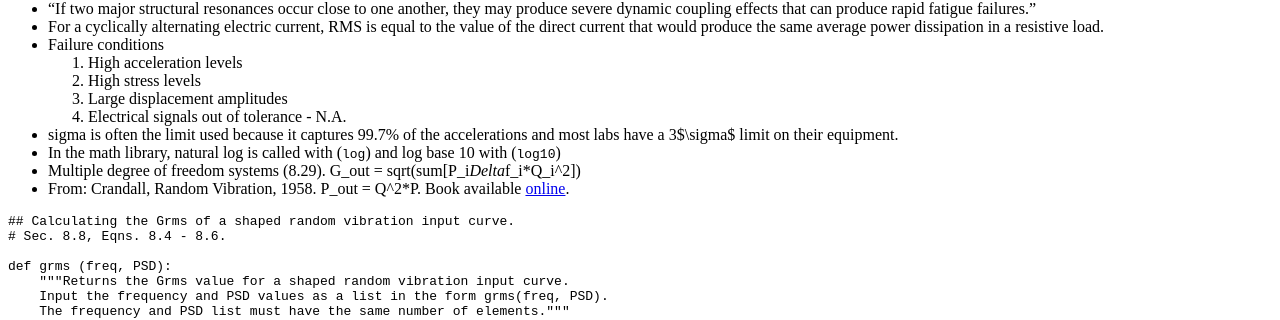
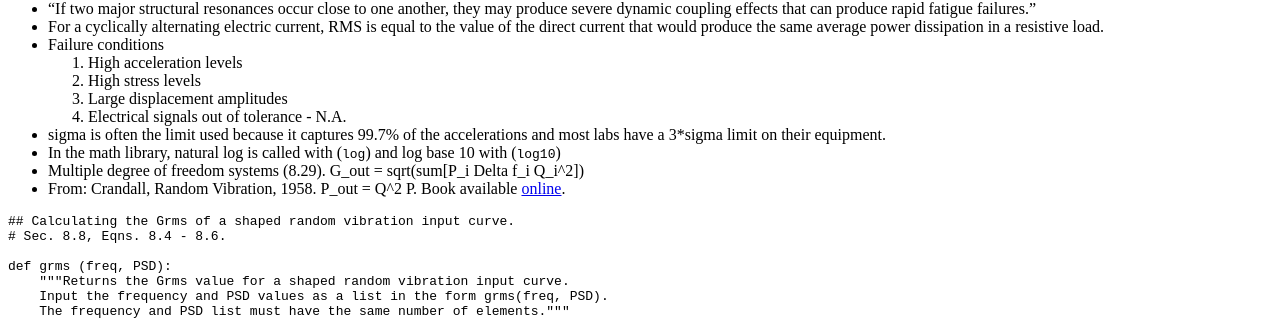
Before and after one commit to stembl/stembl.github.io, a Jekyll site: the page built from _posts/2016-12-16-vibration-analysis-for-electronic-equipment.md, in a window 1280 px wide and 1400 px high, scrolled down 1413 px. Shown: the part 134-454 px from the top of the window. Built offline with Jekyll 4.4.1, drawn with Linux system fonts in a browser that asks for light colours; comment, search, counter and statistics services are not loaded; some of the changed text lies outside the part shown.

Commit message:
steinberg

```diff
--- a/_posts/2016-12-16-vibration-analysis-for-electronic-equipment.md
+++ b/_posts/2016-12-16-vibration-analysis-for-electronic-equipment.md
@@ -72,10 +72,10 @@
     2. High stress levels
     3. Large displacement amplitudes
     4. Electrical signals out of tolerance - N.A.
-* sigma is often the limit used because it captures 99.7% of the accelerations and most labs have a 3$\sigma$ limit on their equipment.
+* sigma is often the limit used because it captures 99.7% of the accelerations and most labs have a 3*sigma limit on their equipment.
 * In the math library, natural log is called with (`log`) and log base 10 with (`log10`)
-* Multiple degree of freedom systems (8.29). G_out = sqrt(sum[P_i*Delta*f_i*Q_i^2])
-* From: Crandall, Random Vibration, 1958.  P_out = Q^2*P.  Book available [online](https://babel.hathitrust.org/cgi/pt?id=mdp.39015060919126;view=1up;seq=17).
+* Multiple degree of freedom systems (8.29). G_out = sqrt(sum[P_i Delta f_i Q_i^2])
+* From: Crandall, Random Vibration, 1958.  P_out = Q^2 P.  Book available [online](https://babel.hathitrust.org/cgi/pt?id=mdp.39015060919126;view=1up;seq=17).
 
 
 
@@ -173,8 +173,8 @@
     * Q = 1/(2*R_c)
 * Figure 9.17 illustrates the difficulty in designing for both shock and vibration.  Shock isolation occurs to the left of the amplification peak while vibration isolation occurs on the right. Equation for calculating amplification missing for graphs in Chp. 9.
 * Velocity shocks, used when modeling drop tests.
-    * Assuming single DOF M-S-D, the dork done on the spring is equal to the kinetic energy of the mass. (1/2)*K*Y^2 = (1/2)*M*V^2
-    * Max acceleration: G_max = (a/g) = (V/g)*sqrt(K/M) = (V/g)*Omega, or G = (Delta*V*Omega)/g.
+    * Assuming single DOF M-S-D, the dork done on the spring is equal to the kinetic energy of the mass. (1/2) K Y^2 = (1/2) M V^2
+    * Max acceleration: G_max = (a/g) = (V/g) sqrt(K/M) = (V/g) Omega, or G = (Delta V Omega)/g.
 * Can not recreate Fig. 9.21 without a relationship between the amplification and the frequency ratio.
     * Impact damping only occurs at R = frequency_response/frequency_source <= 0.5
     * Danger area from 0.5 <= R <= 2
```
